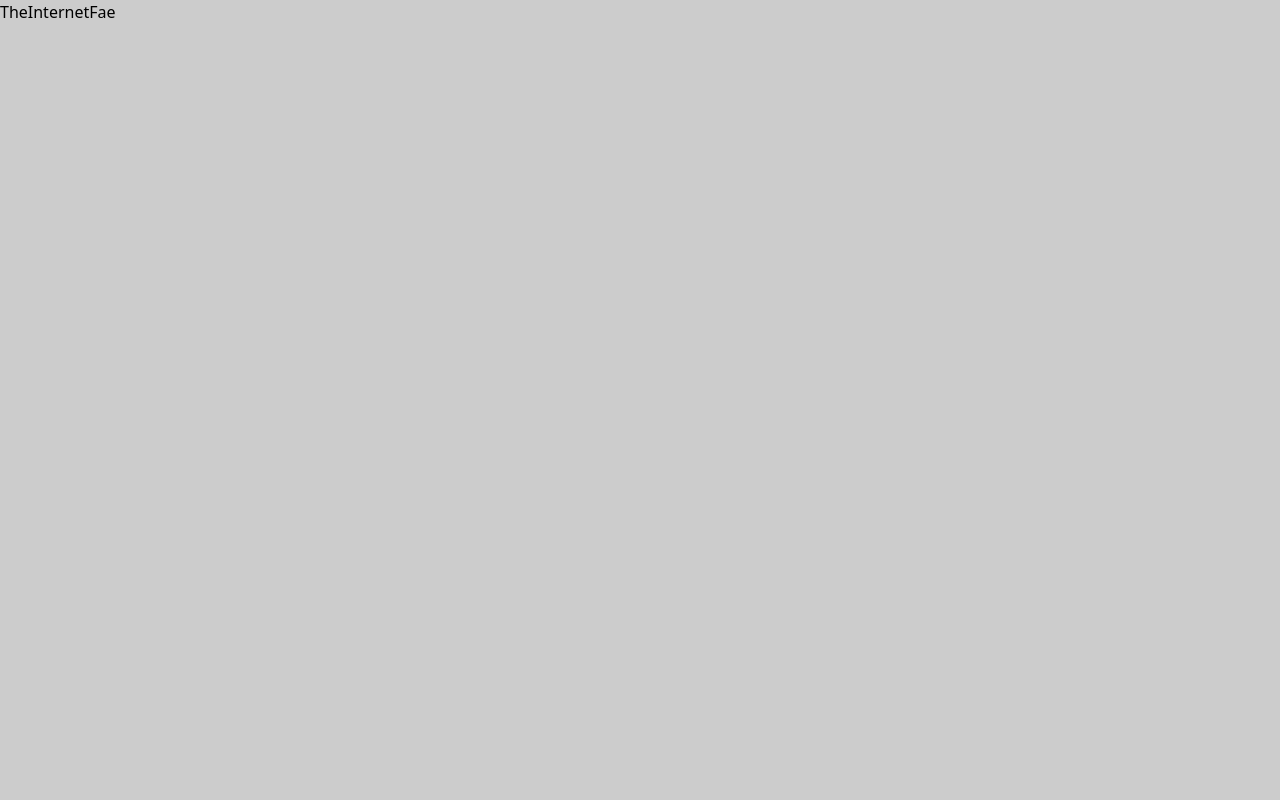
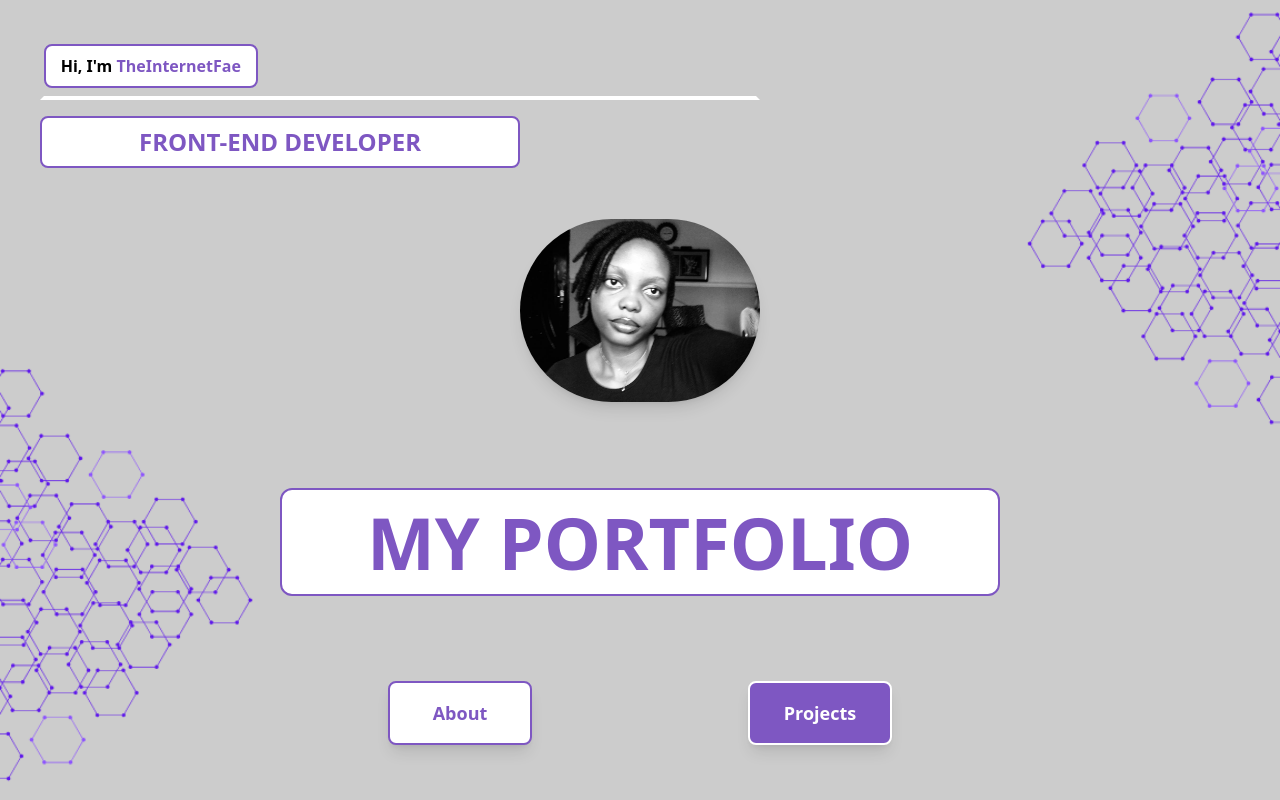
Before and after one commit to theinternetfae/My-Portfolio, a React (Vite) app: page /#/ in a window 1280 px wide. Built offline with nearby package versions, Linux system fonts and the light colour scheme; a web font is replaced by a local one.

Commit message:
Designed landing page

```diff
--- a/src/Landing.jsx
+++ b/src/Landing.jsx
@@ -1,7 +1,25 @@
 function Landing() {
     return (
         <section className="landing-page">
-            <p>TheInternetFae</p>
+
+            <div className="name-cont">
+                <p>Hi, I'm <span>TheInternetFae</span></p>
+            </div>
+
+            <div className="title-cont">
+                FRONT-END DEVELOPER
+            </div>
+
+            <div className="main">
+                <div className="img-cont">
+                    <img src="./images/Me.jpg" alt="" />
+                </div>
+                <h1>MY PORTFOLIO</h1>
+                <div className="land-directions">
+                    <button className="about">About</button>
+                    <button className="projects">Projects</button>
+                </div>
+            </div>
 
         </section>
     );
--- a/src/index.css
+++ b/src/index.css
@@ -11,10 +11,17 @@
 html,
 body {
   margin: 0;
-  background: #CCCCCC;
   padding: 0;
   height: 100%;
   overflow-x: hidden;
+}
+
+.landing-page {
+  background: #CCCCCC;
+  background-image: url(../public/images/Portfolio-bg-design.png);
+  background-position: center;
+  background-repeat: no-repeat;
+  background-size: cover;
 }
 
 
@@ -104,7 +111,56 @@ body {
 @layer components {
 
   .landing-page {
-    @apply fixed top-0 z-50 w-full h-full bg-background;
+    @apply fixed top-0 z-50 w-full h-full p-10;
+
+    .name-cont {
+      @apply border border-t-transparent border-x-transparent border-4 w-[60%] border-white;
+
+      p {
+        @apply p-2 border border-2 text-center w-[30%] bg-white rounded-lg font-bold mb-2 border-mypurple;
+
+        span {
+          @apply text-mypurple;
+        }
+      }
+    }
+
+    & .title-cont {
+      @apply border border-2 w-[40%] mt-4 text-center text-2xl font-bold bg-white rounded-lg p-2 text-mypurple
+    }
+
+    & .main {
+      @apply mt-2 h-[85%] flex flex-col items-center justify-around;
+
+      .img-cont {
+        @apply shadow-lg w-[20%] h-[30%] rounded-full;
+
+        img {
+          @apply object-cover h-full w-full rounded-full
+        }
+      }
+
+      & h1 {
+        @apply border border-2 w-[60%] text-center text-7xl font-bold text-mypurple bg-white p-4 rounded-xl;
+      }
+
+      & .land-directions {
+        @apply w-[60%] flex justify-around;
+
+        button {
+          @apply p-4 border border-2 w-[20%] rounded-lg text-lg shadow-lg font-bold cursor-pointer transition ease-in-out duration-300
+          active:scale-90;
+        }
+
+        & .about {
+          @apply bg-white text-mypurple;
+        }
+
+        & .projects {
+          @apply bg-mypurple text-white;
+        }
+      }
+    }
   }
 
 
```
Also changed, not shown: public/images/Portfolio-bg-design.png (added).
